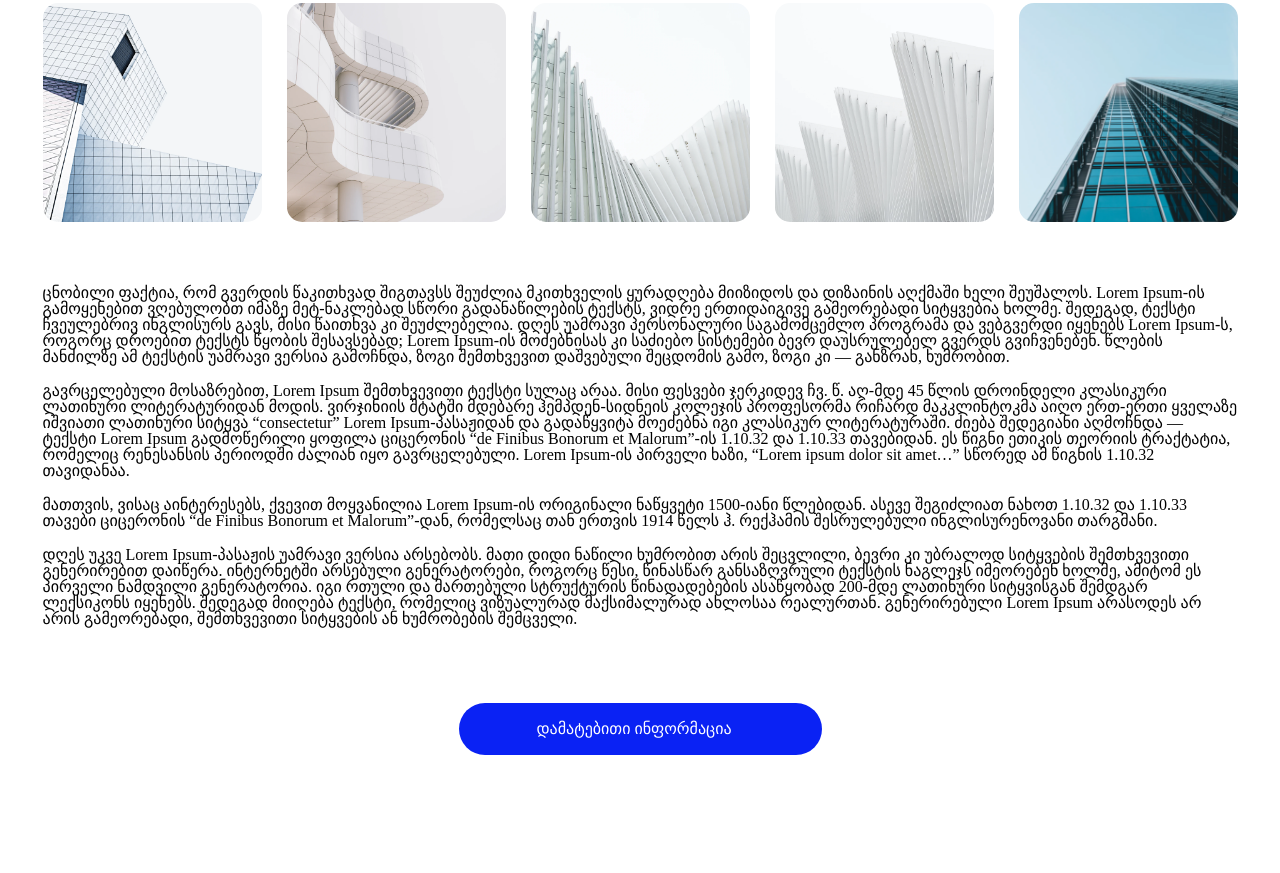
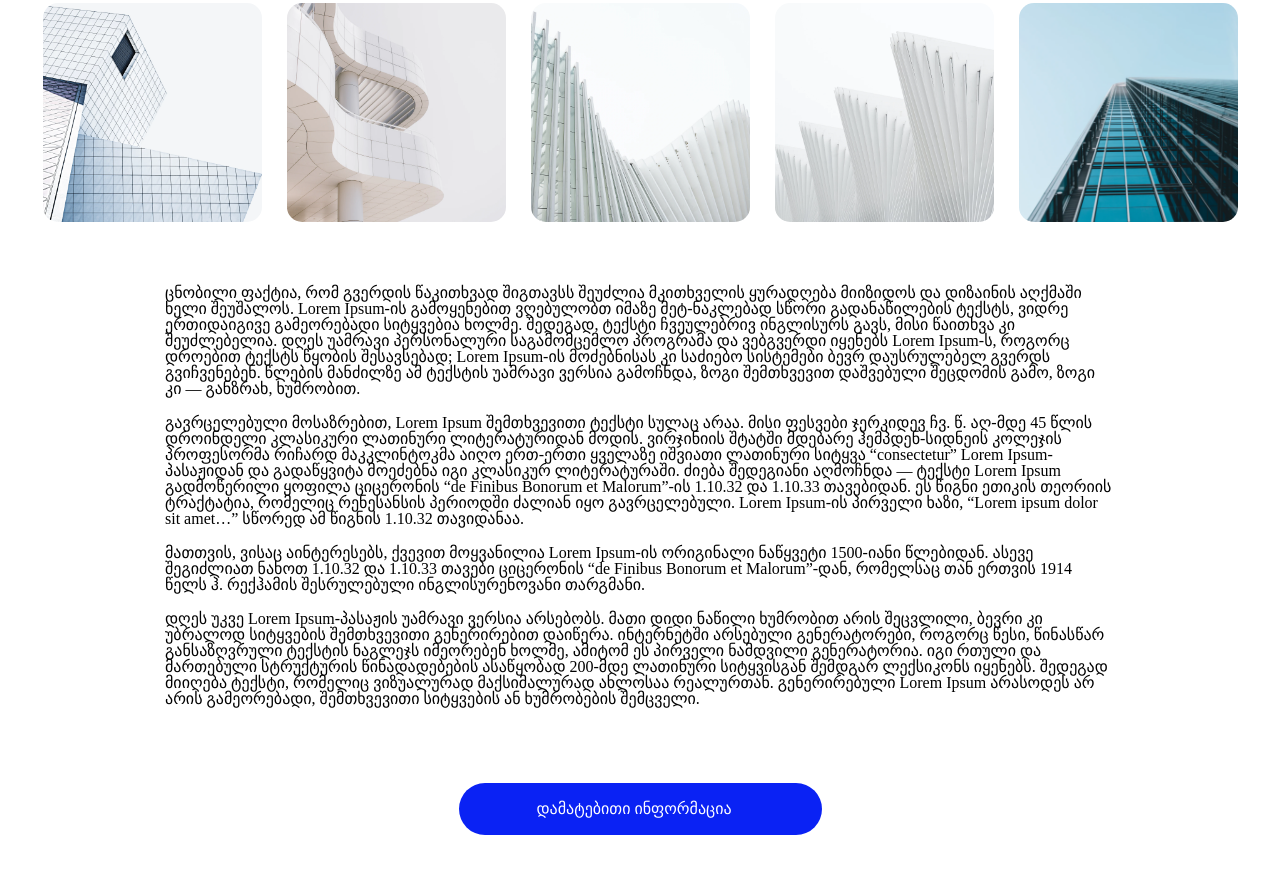
Before and after one commit to Grapava00/work5, a plain HTML site: page index.html in a window 1280 px wide. Shown: the part 1106-1979 px from the top of the page. Drawn offline with Linux system fonts and the light colour scheme.

Commit message:
update paragraph style

```diff
--- a/styles/style.css
+++ b/styles/style.css
@@ -48,7 +48,8 @@ li{
 	margin-top: 60px;
 }
 .paragraph-container{
-	margin-top: 60px;
+	width: 950px;
+	margin: 60px auto;
 }
 .between-paragraph{
 	margin-bottom: 18px;
```
